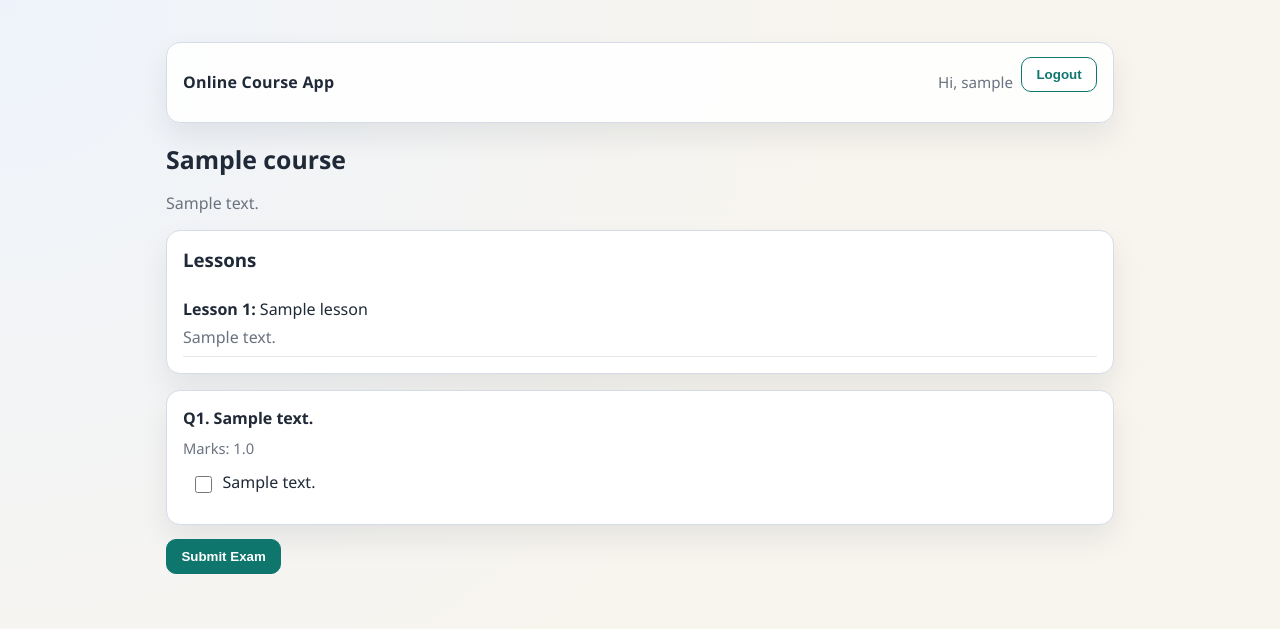
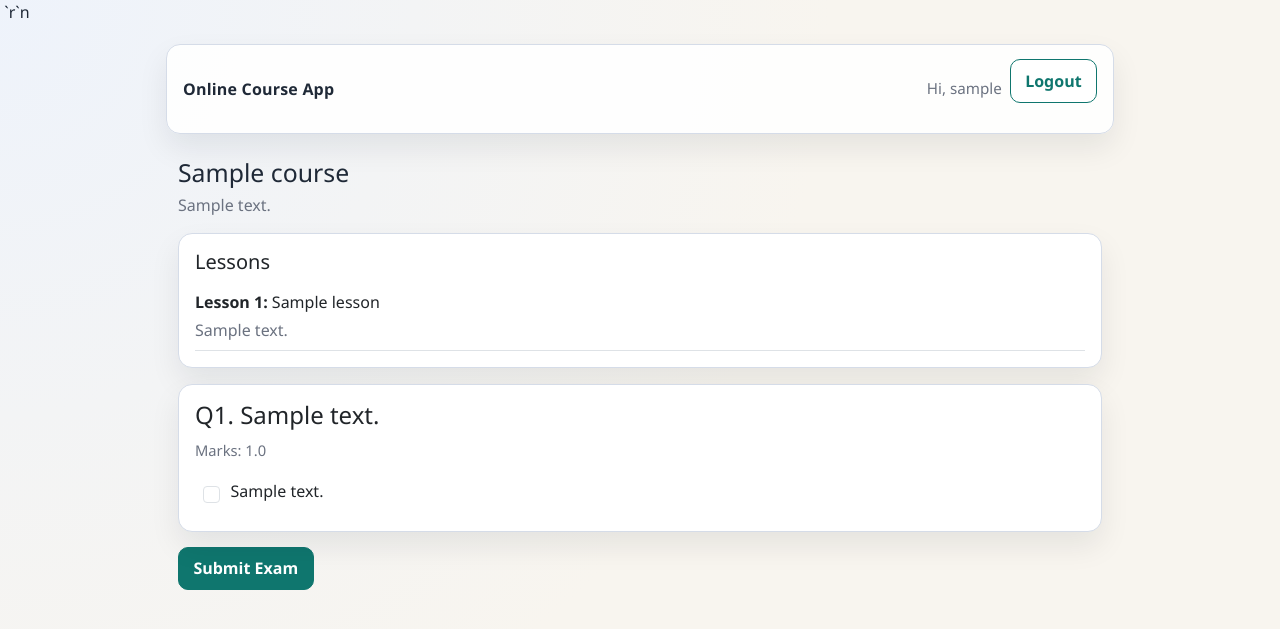
Before and after one commit to prasadmanish8081/Online-Course-App, a Django app: page /course/1/ in a window 1280 px wide. Shown: the top 629 px of the page. Run offline with Django 5.2, Linux system fonts and the light colour scheme; a user stored in the database is signed in; tables that the repository leaves empty hold one stand-in row (values such as "Sample post").

Commit message:
Grader fixes: register Choice, normalize imports, and add explicit Bootstrap usage

```diff
--- a/onlinecourse/templates/onlinecourse/base.html
+++ b/onlinecourse/templates/onlinecourse/base.html
@@ -3,7 +3,7 @@
 <head>
     <meta charset="UTF-8" />
     <meta name="viewport" content="width=device-width, initial-scale=1.0" />
-    <title>Online Course</title>
+    <title>Online Course</title>`r`n    <link href="https://cdn.jsdelivr.net/npm/bootstrap@5.3.3/dist/css/bootstrap.min.css" rel="stylesheet">
     <style>
         :root {
             --bg-1: #f8f5ef;
--- a/onlinecourse/templates/onlinecourse/course_details_bootstrap.html
+++ b/onlinecourse/templates/onlinecourse/course_details_bootstrap.html
@@ -1,15 +1,16 @@
 {% extends 'onlinecourse/base.html' %}
 {% block content %}
+<div class="container mt-4">
     <h2 class="title">{{ course.name }}</h2>
     <p class="muted">{{ course.description|default:'No description available.' }}</p>
 
-<section class="card" style="margin-bottom:1rem;">
-    <h3 style="margin-top:0;">Lessons</h3>
+    <section class="card mb-3">
+        <h3 class="h5" style="margin-top:0;">Lessons</h3>
         {% for lesson in course.lesson_set.all %}
-        <div style="padding:0.5rem 0; border-bottom:1px solid #e5e7eb;">
+            <div class="py-2 border-bottom">
                 <strong>Lesson {{ lesson.order }}:</strong> {{ lesson.title }}
                 {% if lesson.content %}
-                <p class="muted" style="margin:0.35rem 0 0;">{{ lesson.content }}</p>
+                    <p class="muted mb-0 mt-1">{{ lesson.content }}</p>
                 {% endif %}
             </div>
         {% empty %}
@@ -22,7 +23,7 @@
         <p style="margin:0;">You are not enrolled in this course yet.</p>
         <form method="post" action="{% url 'onlinecourse:enroll' course.id %}">
             {% csrf_token %}
-        <button class="btn" type="submit">Enroll to Start Exam</button>
+            <button class="btn btn-primary" type="submit">Enroll to Start Exam</button>
         </form>
     </div>
     {% else %}
@@ -33,8 +34,8 @@
                 <h4 style="margin:0 0 0.55rem;">Q{{ forloop.counter }}. {{ question.question_text }}</h4>
                 <p class="muted" style="margin:0 0 0.4rem; font-size:0.92rem;">Marks: {{ question.grade }}</p>
                 {% for choice in question.choice_set.all %}
-                <label class="choice">
-                    <input type="checkbox" name="choice{{ choice.id }}" value="{{ choice.id }}" />
+                    <label class="choice form-check-label d-block">
+                        <input class="form-check-input" type="checkbox" name="choice{{ choice.id }}" value="{{ choice.id }}" />
                         {{ choice.choice_text }}
                     </label>
                 {% empty %}
@@ -45,8 +46,9 @@
             <div class="card"><p style="margin:0;">No questions yet. Add from admin.</p></div>
         {% endfor %}
         <div>
-        <button class="btn" type="submit">Submit Exam</button>
+            <button class="btn btn-primary" type="submit">Submit Exam</button>
         </div>
     </form>
     {% endif %}
+</div>
 {% endblock %}
```
Also changed, not shown: onlinecourse/admin.py (+2 -10 lines). Lines whose indentation alone changed are shown as unchanged.
